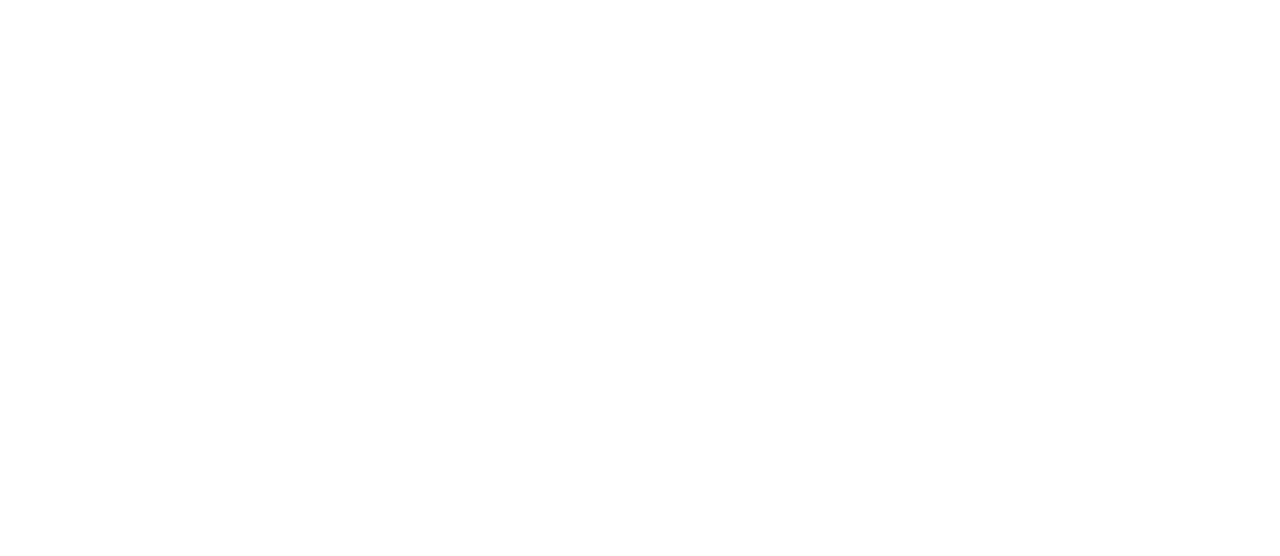
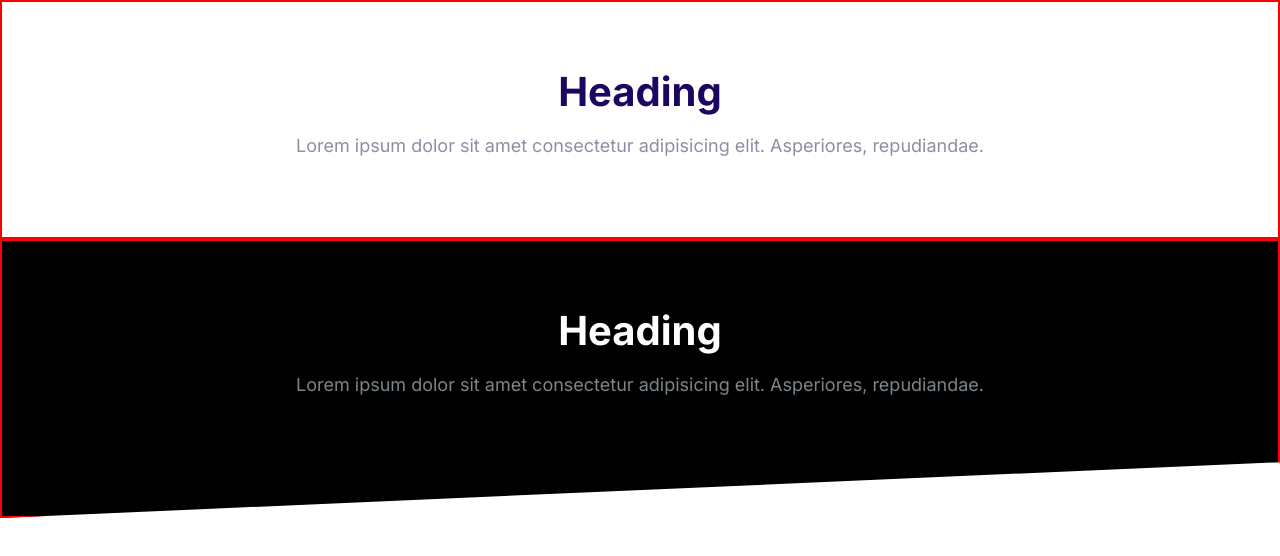
Before and after one commit to MingCong014/SGML, a plain HTML site: page index.html in a window 1280 px wide. Drawn offline with Linux system fonts and the light colour scheme.

```diff
--- a/CSS/styles.css
+++ b/CSS/styles.css
@@ -601,7 +601,7 @@
 .collapsible__content {
   max-height: 0;
   overflow: hidden;
-  opacity:0;
+  opacity: 0;
   transition: all 0.3s;
 }
 
@@ -613,3 +613,39 @@
   max-height: 100vh;
   opacity: 1;
 }
+
+/* blocks */
+.block {
+  /* We are defining a variable in this particular element. It will be available for this block and all its children */
+  --padding-vertical: 6rem;
+  padding: var(--padding-vertical) 2rem;
+  border: 2px solid red; /* temporary for easier visual */
+  text-align: center;
+}
+
+.block__heading {
+  margin-top: 0;
+}
+
+.block--dark {
+  background: #000;
+  color: #7b858b;
+}
+
+.block--dark .block__heading {
+  color: #fff;
+}
+
+.block--skewed-right {
+  padding-bottom: calc(var(--padding-vertical) + 4rem);
+  /* So, I dont have to remember to adjust for skewed block */
+  clip-path: polygon(0% 0%, 100% 0%, 100% 100%, 0% 80%);
+  /* each 2 no. represent a poiny: x and y offset */
+}
+
+.block--skewed-left {
+  padding-bottom: calc(var(--padding-vertical) + 4rem);
+
+  clip-path: polygon(0% 0%, 100% 0%, 100% 80%, 0% 100%);
+
+}
--- a/index.html
+++ b/index.html
@@ -23,6 +23,20 @@
     <link rel="stylesheet" href="css/styles.css" />
   </head>
   <body>
-
+    <section class="block">
+      <h2 class="block__heading">Heading</h2>
+      <p>
+        Lorem ipsum dolor sit amet consectetur adipisicing elit. Asperiores,
+        repudiandae.
+      </p>
+    </section>
+    <section class="block block--dark block--skewed-left">
+      <h2 class="block__heading">Heading</h2>
+      <p>
+        Lorem ipsum dolor sit amet consectetur adipisicing elit. Asperiores,
+        repudiandae.
+      </p>
+    </section>
+    <script src="js/main.js"></script>
   </body>
 </html>
```
Also changed, not shown: components/cards.html (added, +8 -0 lines).
